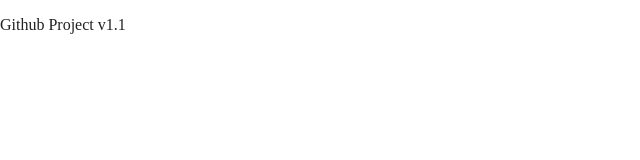
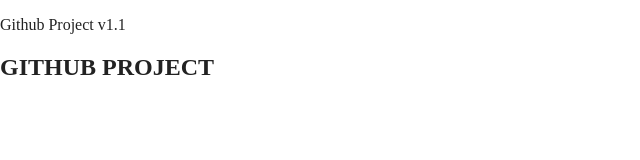
Before and after one commit to abucan/github-project, a website built with Parcel: page index.html in a window 1280 px wide. Shown: the whole page, without its empty margins (0-640 px from the left). Built offline with nearby package versions, Linux system fonts and the light colour scheme.

Commit message:
added h2 tag

```diff
--- a/index.html
+++ b/index.html
@@ -26,6 +26,7 @@
 
   <!-- Add your site or application content here -->
   <p>Github Project v1.1</p>
+  <h2>GITHUB PROJECT</h2>
   <script src="js/vendor/modernizr-3.11.2.min.js"></script>
   <script src="js/plugins.js"></script>
   <script src="js/main.js"></script>
```
